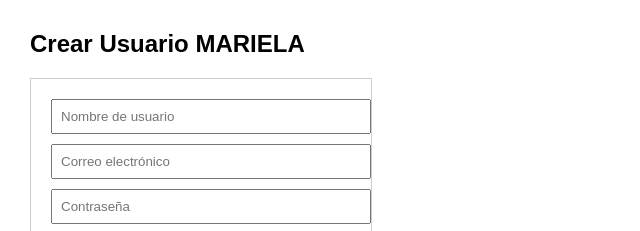
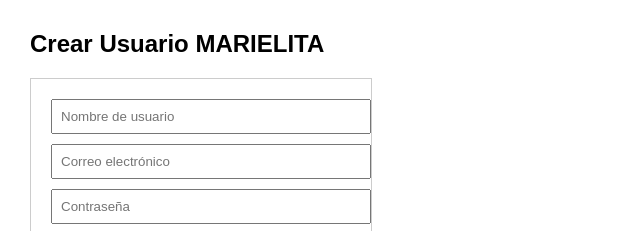
Before and after one commit to Mariela22025/Autoservicio, a website: page public/index1.html in a window 1280 px wide. Shown: the top 231 px of the page, 0-640 px from the left. Drawn offline with Linux system fonts and the light colour scheme.

Commit message:
me traje el index1.html de ramab

```diff
--- a/public/index1.html
+++ b/public/index1.html
@@ -33,7 +33,7 @@
 </head>
 <body>
 
-  <h2>Crear Usuario MARIELA</h2>
+  <h2>Crear Usuario MARIELITA</h2>
   <form id="registerForm">
     <input type="text" id="regUsername" placeholder="Nombre de usuario" required />
     <input type="email" id="regEmail" placeholder="Correo electrónico" required />
```
